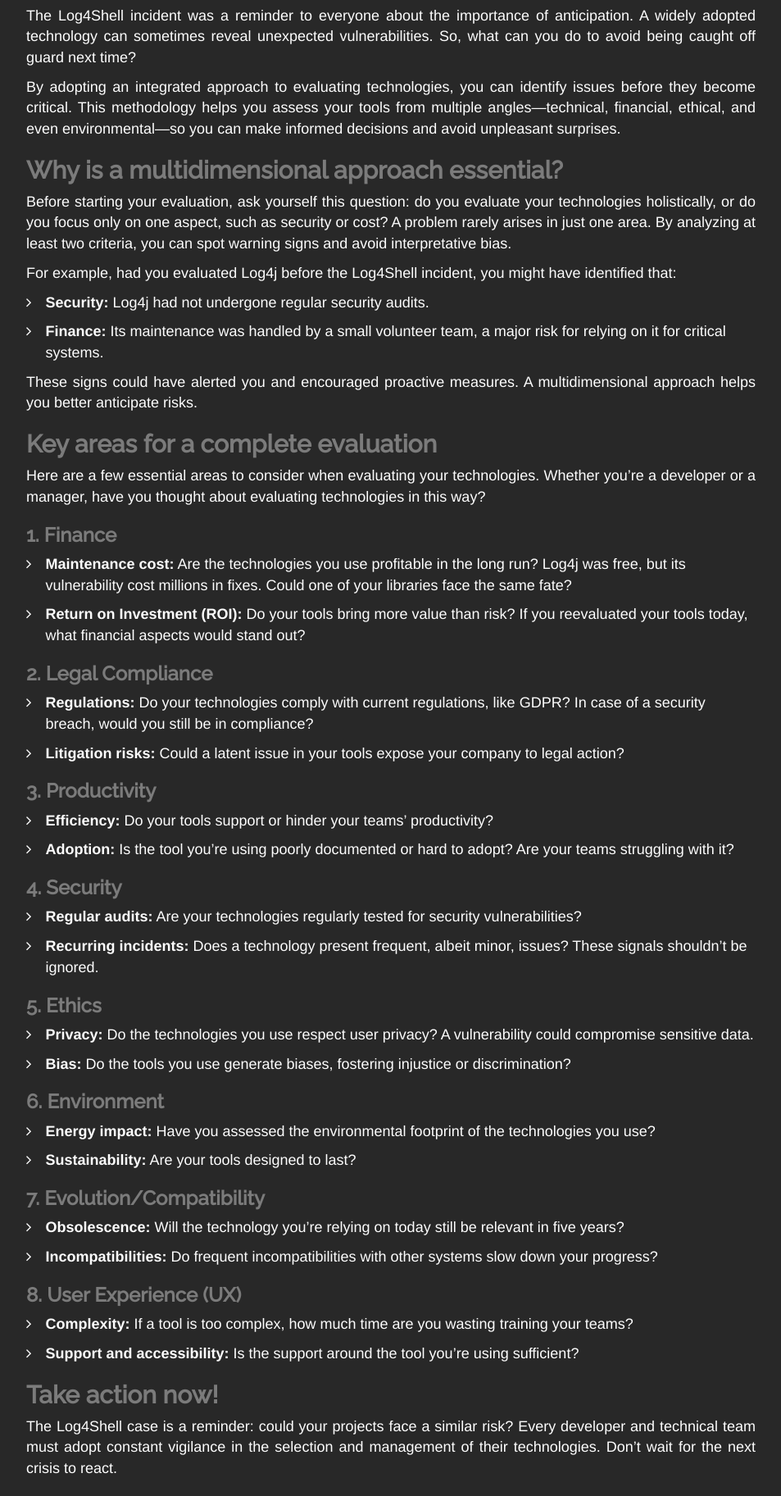
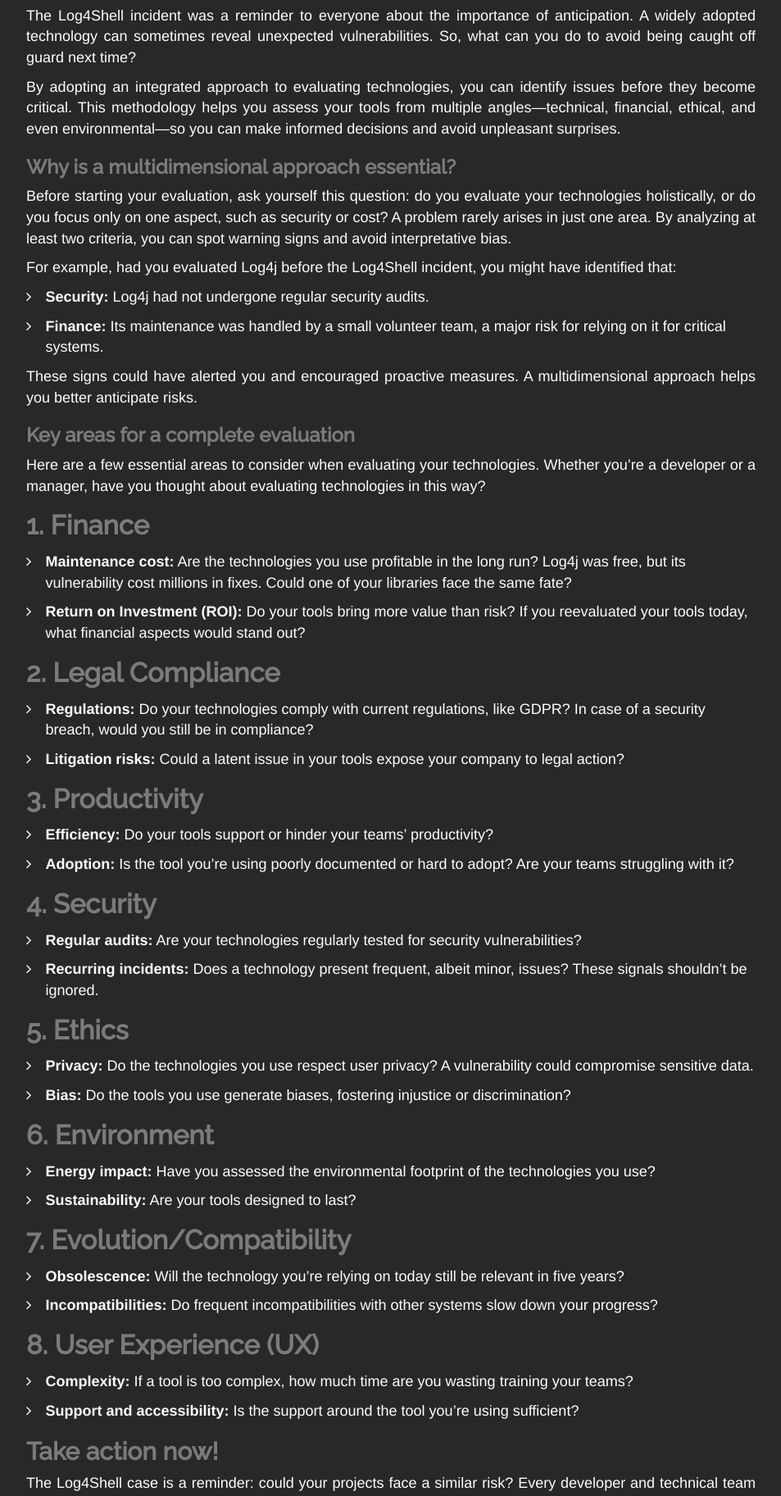
Before and after one commit to 4383/4383.github.io, a Jekyll site: the page built from _posts/2024-10-10-log4Shell-the-vulnerability-that-shook-the-world-of-software-development.markdown, in a window 1280 px wide. Shown: the part 1156-2981 px from the top of the page at 82% size, without its empty margins (163-1116 px from the left). Built offline with Jekyll 4.4.1, drawn with Linux system fonts in a browser that asks for light colours; nearby versions of some CDN libraries; some web fonts are replaced; comment, search, counter and statistics services are not loaded.

Commit message:
fix title level

```diff
--- a/_posts/2024-10-10-log4Shell-the-vulnerability-that-shook-the-world-of-software-development.markdown
+++ b/_posts/2024-10-10-log4Shell-the-vulnerability-that-shook-the-world-of-software-development.markdown
@@ -40,7 +40,7 @@ before they become critical. This methodology helps you assess your tools from m
 angles—technical, financial, ethical, and even environmental—so you can make informed
 decisions and avoid unpleasant surprises.
 
-## Why is a multidimensional approach essential?
+### Why is a multidimensional approach essential?
 
 Before starting your evaluation, ask yourself this question: do you evaluate your
 technologies holistically, or do you focus only on one aspect, such as security or cost?
@@ -57,13 +57,13 @@ identified that:
 These signs could have alerted you and encouraged proactive measures. A multidimensional
 approach helps you better anticipate risks.
 
-## Key areas for a complete evaluation
+### Key areas for a complete evaluation
 
 Here are a few essential areas to consider when evaluating your technologies. Whether
 you're a developer or a manager, have you thought about evaluating technologies in
 this way?
 
-### 1. Finance
+#### 1. Finance
 
 - **Maintenance cost:** Are the technologies you use profitable in the long run? Log4j
   was free, but its vulnerability cost millions in fixes. Could one of your libraries
@@ -71,46 +71,46 @@ this way?
 - **Return on Investment (ROI):** Do your tools bring more value than risk? If you
   reevaluated your tools today, what financial aspects would stand out?
 
-### 2. Legal Compliance
+#### 2. Legal Compliance
 
 - **Regulations:** Do your technologies comply with current regulations, like GDPR? In
   case of a security breach, would you still be in compliance?
 - **Litigation risks:** Could a latent issue in your tools expose your company to legal
   action?
 
-### 3. Productivity
+#### 3. Productivity
 
 - **Efficiency:** Do your tools support or hinder your teams' productivity?
 - **Adoption:** Is the tool you're using poorly documented or hard to adopt? Are your
   teams struggling with it?
 
-### 4. Security
+#### 4. Security
 
 - **Regular audits:** Are your technologies regularly tested for security
   vulnerabilities?
 - **Recurring incidents:** Does a technology present frequent, albeit minor, issues?
   These signals shouldn’t be ignored.
 
-### 5. Ethics
+#### 5. Ethics
 
 - **Privacy:** Do the technologies you use respect user privacy? A vulnerability could
   compromise sensitive data.
 - **Bias:** Do the tools you use generate biases, fostering injustice or discrimination?
 
-### 6. Environment
+#### 6. Environment
 
 - **Energy impact:** Have you assessed the environmental footprint of the technologies
   you use?
 - **Sustainability:** Are your tools designed to last?
 
-### 7. Evolution/Compatibility
+#### 7. Evolution/Compatibility
 
 - **Obsolescence:** Will the technology you're relying on today still be relevant in
   five years?
 - **Incompatibilities:** Do frequent incompatibilities with other systems slow down your
   progress?
 
-### 8. User Experience (UX)
+#### 8. User Experience (UX)
 
 - **Complexity:** If a tool is too complex, how much time are you wasting training your
   teams?
```
